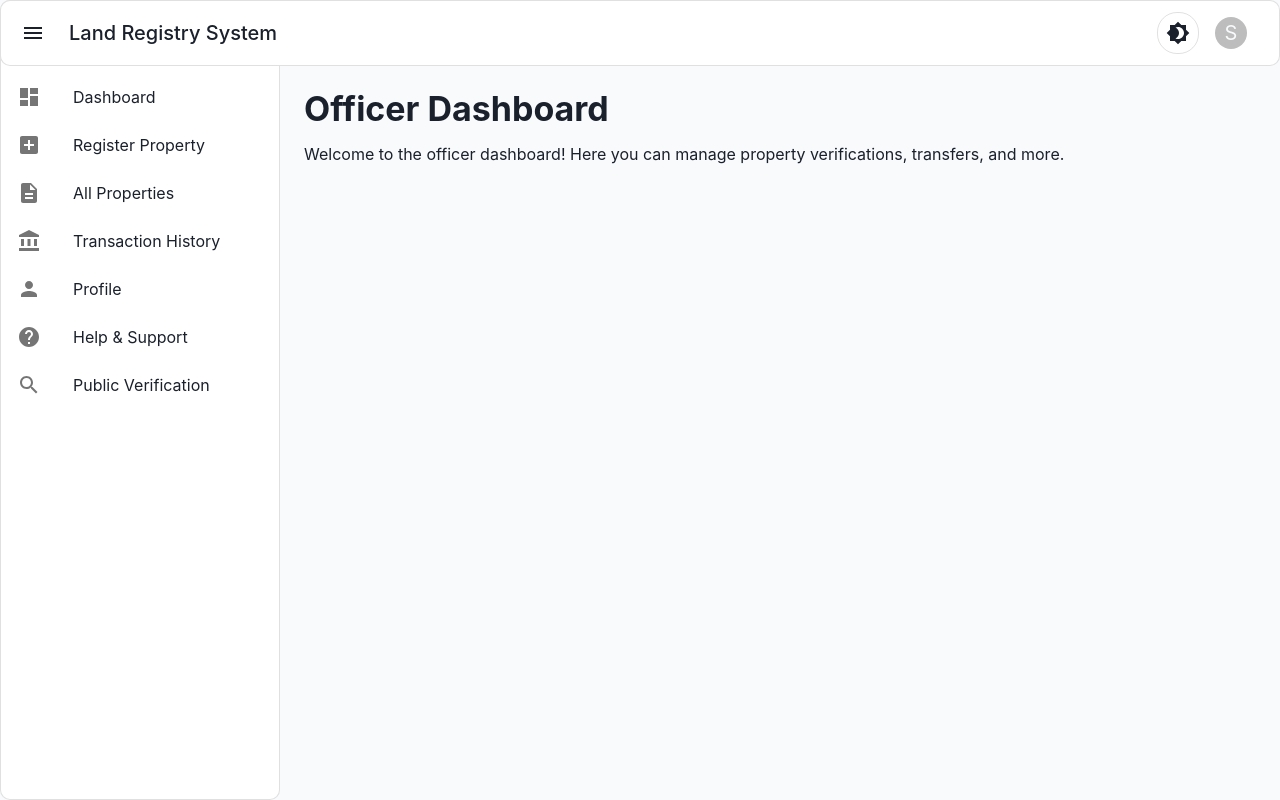
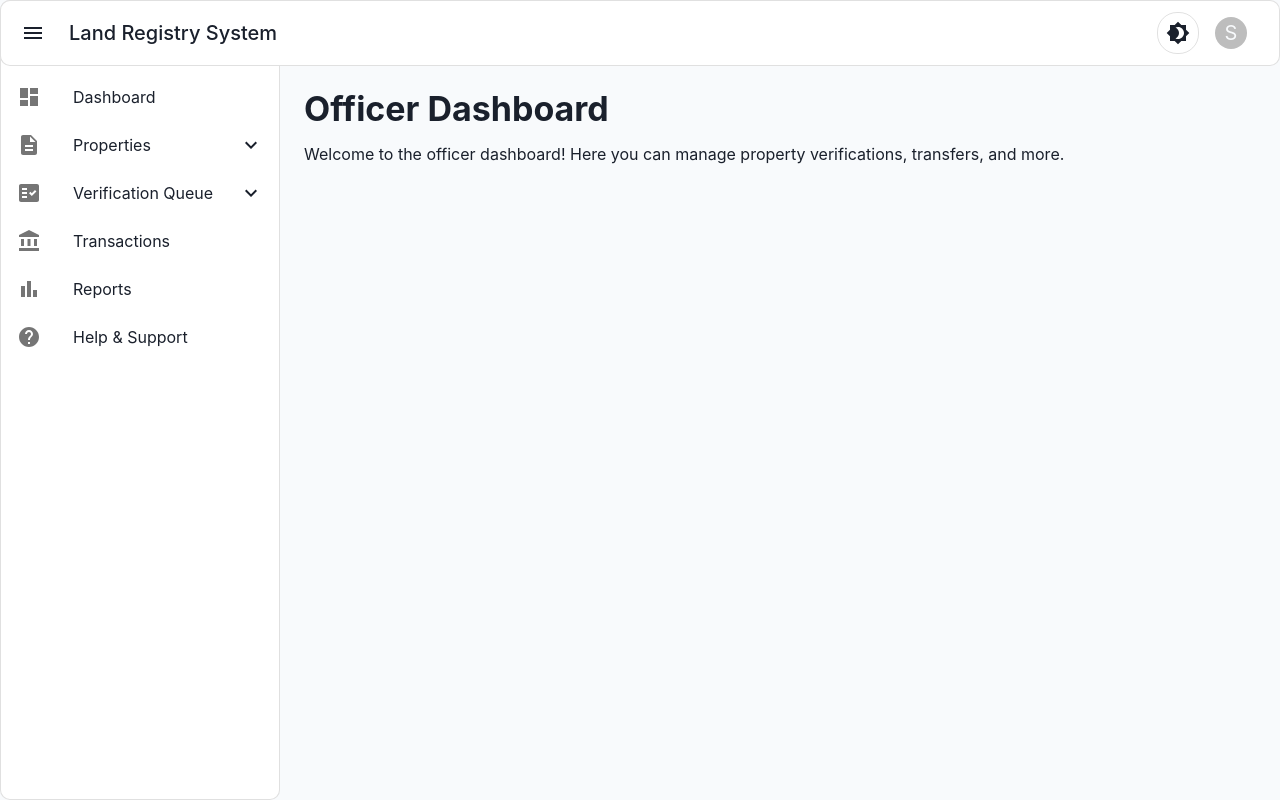
Before and after one commit to InflectiveX/Landora-FE, a Next.js app: page /officer/dashboard in a window 1280 px wide. Built offline with nearby package versions, Linux system fonts and the light colour scheme; sample sign-in values are in the browser's storage.

Commit message:
feat: Enhance OfficerLayout with improved sidebar navigation and sub-menu functionality

```diff
--- a/components/layouts/OfficerLayout.jsx
+++ b/components/layouts/OfficerLayout.jsx
@@ -20,41 +20,70 @@ import {
   Divider,
 } from "@mui/material";
 import { useTheme } from "@mui/material/styles";
-import {
-  Menu as MenuIcon,
-  Dashboard as DashboardIcon,
-  AddBox as AddBoxIcon,
-  Description as DescriptionIcon,
-  AccountBalance as AccountBalanceIcon,
-  Search as SearchIcon,
-  Person as PersonIcon,
-  Help as HelpIcon,
-  VerifiedUser as VerifiedUserIcon,
-} from "@mui/icons-material";
+
 import ThemeToggle from "@/components/ui/ThemeToggle";
 
 const drawerWidth = 280;
 
-const baseMenuItems = [
-  { text: "Dashboard", icon: <DashboardIcon />, path: "officer/dashboard" },
+import {
+  Menu as MenuIcon,
+  Dashboard as DashboardIcon,
+  AddLocationAlt as AddLocationAltIcon,
+  Description as DescriptionIcon,
+  FactCheck as FactCheckIcon,
+  AccountBalance as AccountBalanceIcon,
+  ListAlt as ListAltIcon,
+  BarChart as BarChartIcon,
+  Help as HelpIcon,
+  VerifiedUser as VerifiedUserIcon,
+  Search as SearchIcon,
+  Person as PersonIcon,
+  ExpandMore as ExpandMoreIcon,
+} from "@mui/icons-material";
+
+const officerMenuItems = [
+  { text: "Dashboard", icon: <DashboardIcon />, path: "/officer/dashboard" },
   {
-    text: "Register Property",
-    icon: <AddBoxIcon />,
-    path: "officer/land-registration",
+    text: "Properties",
+    icon: <DescriptionIcon />,
+    path: "/officer/properties",
+    subItems: [
+      {
+        text: "All Properties",
+        icon: <ListAltIcon />,
+        path: "/officer/properties",
       },
       {
-    text: "All Properties",
-    icon: <DescriptionIcon />,
-    path: "officer/properties",
+        text: "Verify a Property",
+        icon: <VerifiedUserIcon />,
+        path: "/officer/properties/verify",
+      },
+    ],
   },
   {
-    text: "Transaction History",
+    text: "Verification Queue",
+    icon: <FactCheckIcon />,
+    path: "/officer/verification-queue",
+    subItems: [
+      {
+        text: "Register Queue",
+        icon: <ListAltIcon />,
+        path: "/officer/verification-queue/register",
+      },
+      {
+        text: "Transfer Queue",
+        icon: <ListAltIcon />,
+        path: "/officer/verification-queue/transfer",
+      },
+    ],
+  },
+  {
+    text: "Transactions",
     icon: <AccountBalanceIcon />,
-    path: "officer/transactions",
+    path: "/officer/transactions",
   },
-  { text: "Profile", icon: <PersonIcon />, path: "officer/profile" },
-  { text: "Help & Support", icon: <HelpIcon />, path: "officer/help" },
-  { text: "Public Verification", icon: <SearchIcon />, path: "officer/verify" },
+  { text: "Reports", icon: <BarChartIcon />, path: "/officer/reports" },
+  { text: "Help & Support", icon: <HelpIcon />, path: "/officer/help" },
 ];
 
 const OfficerLayout = ({ children }) => {
@@ -85,19 +114,56 @@ const OfficerLayout = ({ children }) => {
   ];
   const isAdminUser = !!user && user.role === "admin";
 
-  // Officer-only nav
+  // Officer sidebar nav with sub-items for Verification Queue
+  const [openSubMenu, setOpenSubMenu] = useState(null);
   const drawer = (
     <Box sx={{ height: "100%" }}>
       <List>
-        {baseMenuItems.map((item) => (
+        {officerMenuItems.map((item) =>
+          item.subItems ? (
+            <>
               <ListItemButton
                 key={item.text}
-            onClick={() => router.push(`/${item.path}`)}
+                onClick={() =>
+                  setOpenSubMenu(openSubMenu === item.text ? null : item.text)
+                }
+              >
+                <ListItemIcon>{item.icon}</ListItemIcon>
+                <ListItemText primary={item.text} />
+                <ExpandMoreIcon
+                  sx={{
+                    transform:
+                      openSubMenu === item.text
+                        ? "rotate(180deg)"
+                        : "rotate(0deg)",
+                    transition: "0.2s",
+                  }}
+                />
+              </ListItemButton>
+              {openSubMenu === item.text && (
+                <List component="div" disablePadding sx={{ pl: 4 }}>
+                  {item.subItems.map((sub) => (
+                    <ListItemButton
+                      key={sub.text}
+                      onClick={() => router.push(sub.path)}
+                    >
+                      <ListItemIcon>{sub.icon}</ListItemIcon>
+                      <ListItemText primary={sub.text} />
+                    </ListItemButton>
+                  ))}
+                </List>
+              )}
+            </>
+          ) : (
+            <ListItemButton
+              key={item.text}
+              onClick={() => router.push(item.path)}
             >
               <ListItemIcon>{item.icon}</ListItemIcon>
               <ListItemText primary={item.text} />
             </ListItemButton>
-        ))}
+          )
+        )}
       </List>
     </Box>
   );
```
Lines whose indentation alone changed are shown as unchanged.
